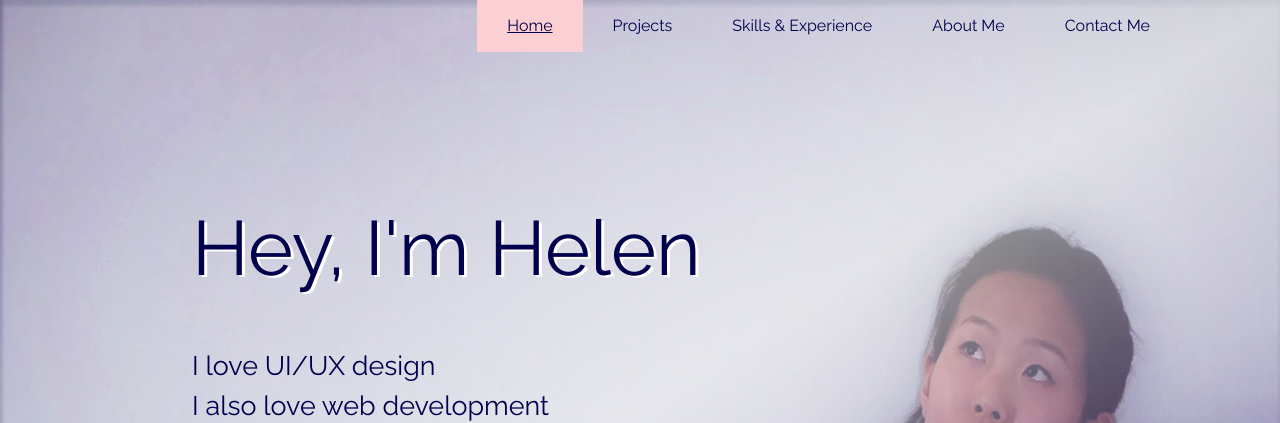
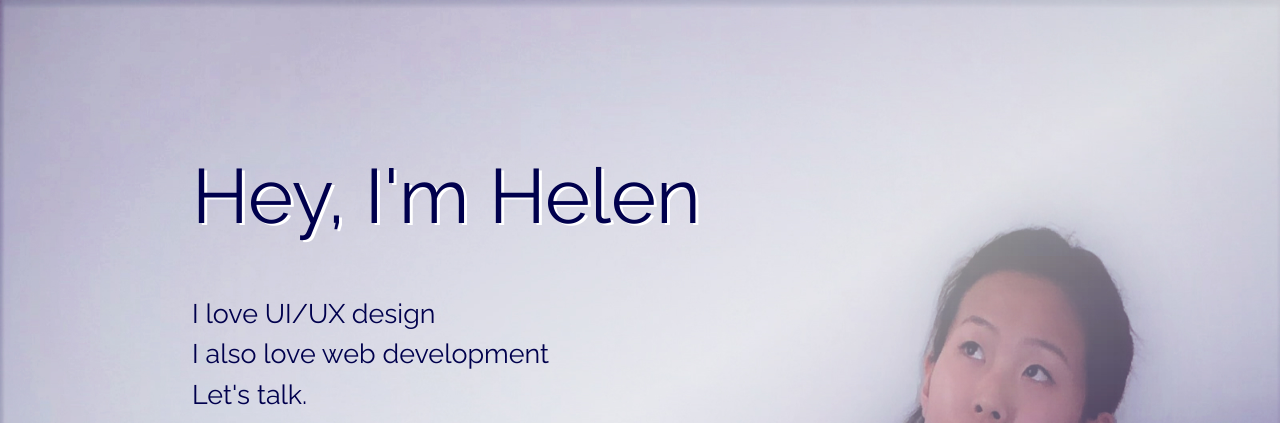
Before and after one commit to helenwxdong/helenwxdong.github.io, a plain HTML site: page index.html in a window 1280 px wide. Shown: the top 423 px of the page. Drawn offline with nearby package versions, Linux system fonts and the light colour scheme.

Commit message:
Update index.html

```diff
--- a/index.html
+++ b/index.html
@@ -15,15 +15,6 @@
 
 <!--Navigation bar-->
 <div id="homeBackground">
-<ul>
-  <li><a href="#news">Contact Me</a></li>
-      <li><a href="#contact">About Me</a></li>
-    <li><a href="#contact">Skills & Experience</a></li>
-  <li><a href="#contact">Projects</a></li>
-  <li><a class="active" href="#home">Home</a></li>
-</ul>
-
-
 
 
 <div id="homeHeader"><!-- open header div -->
```
